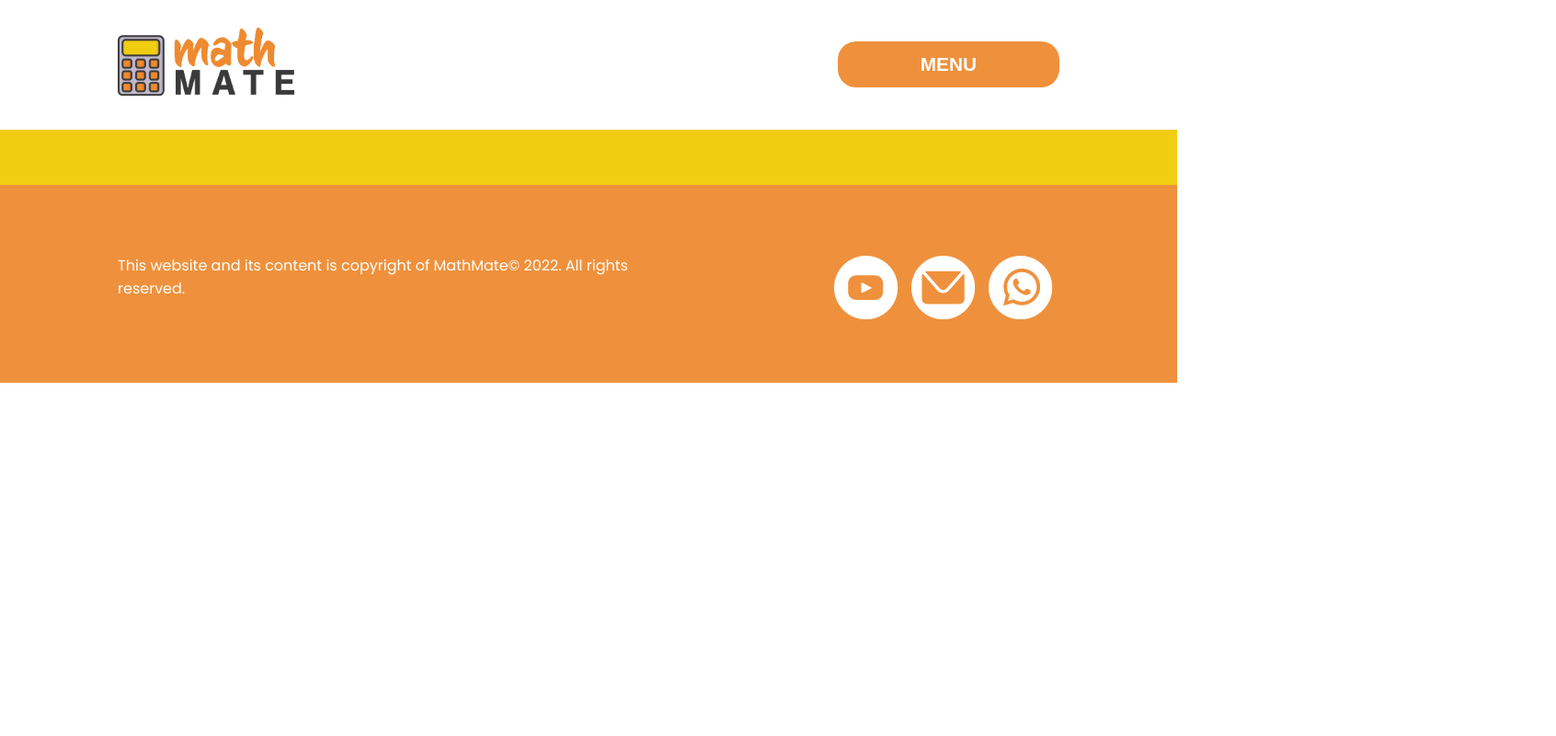
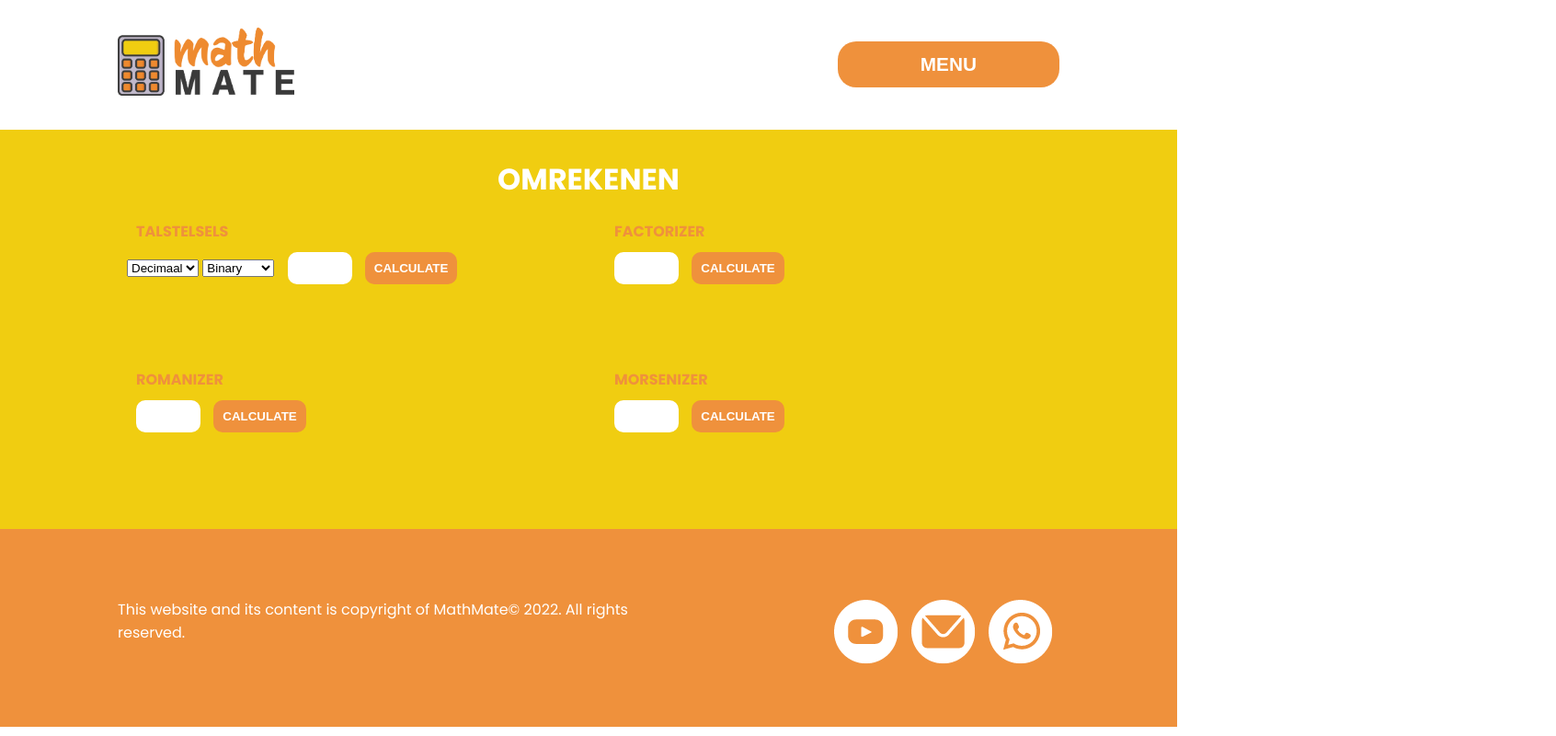
Before and after one commit to isauraisabel5/mathmate, a website: page omrekenen.html in a window 1280 px wide. Shown: the whole page at 92% size, 1692 px wide, since content can reach past the window. Drawn offline with Linux system fonts and the light colour scheme.

Commit message:
zonder de functions

```diff
--- a/omrekenen.html
+++ b/omrekenen.html
@@ -63,7 +63,45 @@
     </header>
 
     <main>
-        <!-- jouw shit hier -->
+        <section class="basisberekeningen">
+            <h1>Omrekenen</h1>
+                <section class="basis">
+                    <section class="som">
+                        <p class="naam-berekening">Talstelsels</p>
+                        <select name="talstelsel-optie1" id="talstelsel-omrekenen">
+                            <option value="Decimaal">Decimaal</option>
+                            <option value="Binary">Binary</option>
+                        </select>
+                        <select name="talstelsel-optie1" id="talstelsel-omrekenen">
+                            <option value="Binary">Binary</option>
+                            <option value="Decimaal">Decimaal</option>
+                        </select>
+                        <input type="number" id="talstelsel-value1"/>
+                        <input type="button" value="Calculate" id='talstelsel' class="button"><br>
+                        <span id="answer18"></span>
+                    </section>
+                    <section class="som">
+                        <p class="naam-berekening">Factorizer</p>
+                        <input type="number" id="factorizer-value1"/>
+                        <input type="button" value="Calculate" id='factorizer' class="button"><br>
+                        <span id="answer19"></span>
+                    </section>
+                    <section class="som">
+                        <p class="naam-berekening">Romanizer</p>
+                        <input type="number" id="romanizer-value1"/>
+                        <input type="button" value="Calculate" id='romanizer' class="button"><br>
+                        <span id="answer20"></span>
+                    </section>
+                    <section class="som">
+                        <p class="naam-berekening">Morsenizer</p>
+                        <input type="number" id="morsenizer-value1"/>
+                        <input type="button" value="Calculate" id='morsenizer' class="button"><br>
+                        <span id="answer21"></span>
+                    </section>
+
+
+                </section>
+            </section>
     </main>
 
     <footer>
```
Also changed, not shown: complexereeksen.html (+0 -1 lines), eenvoudigreeksen.html (+0 -1 lines).
